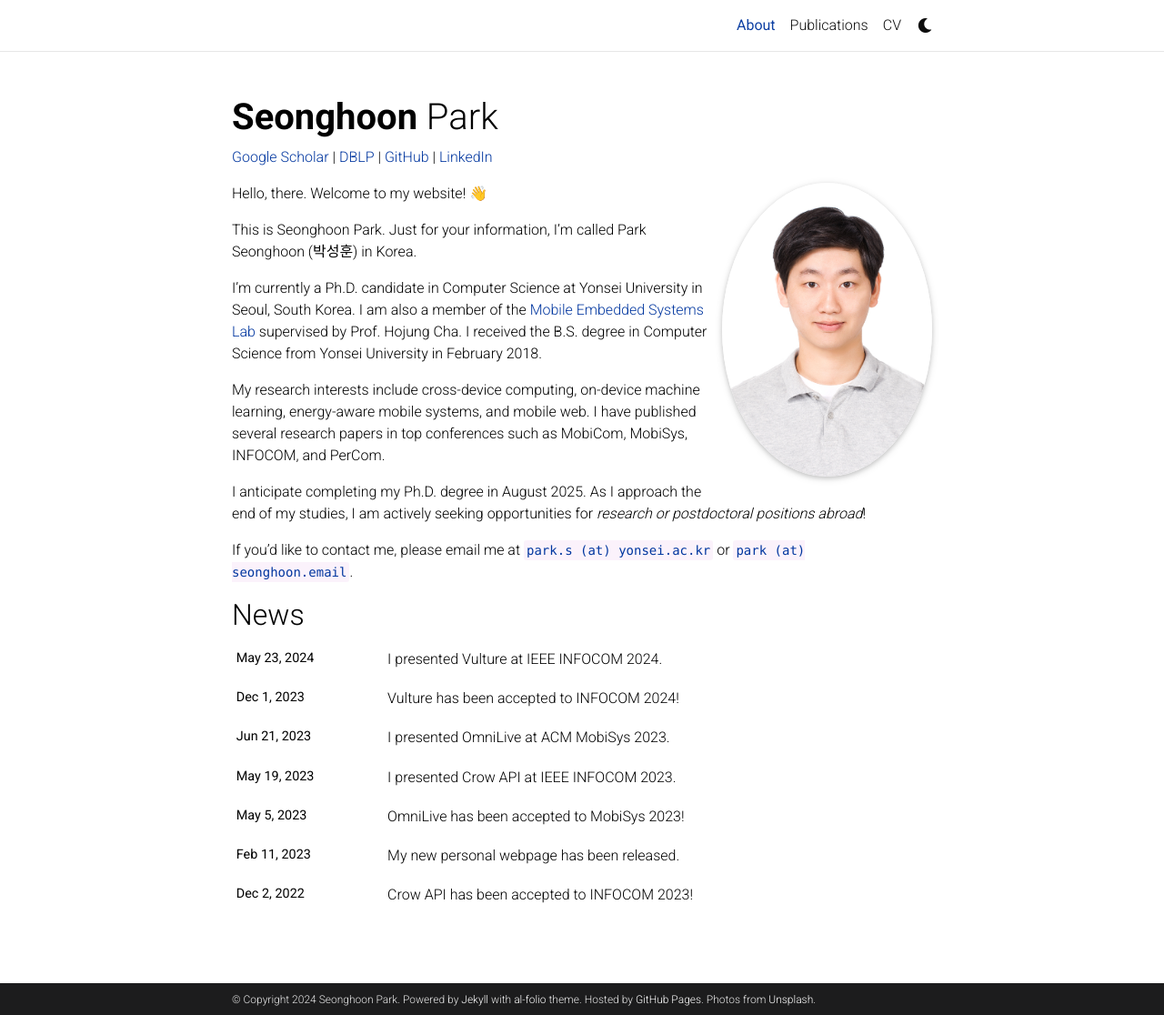
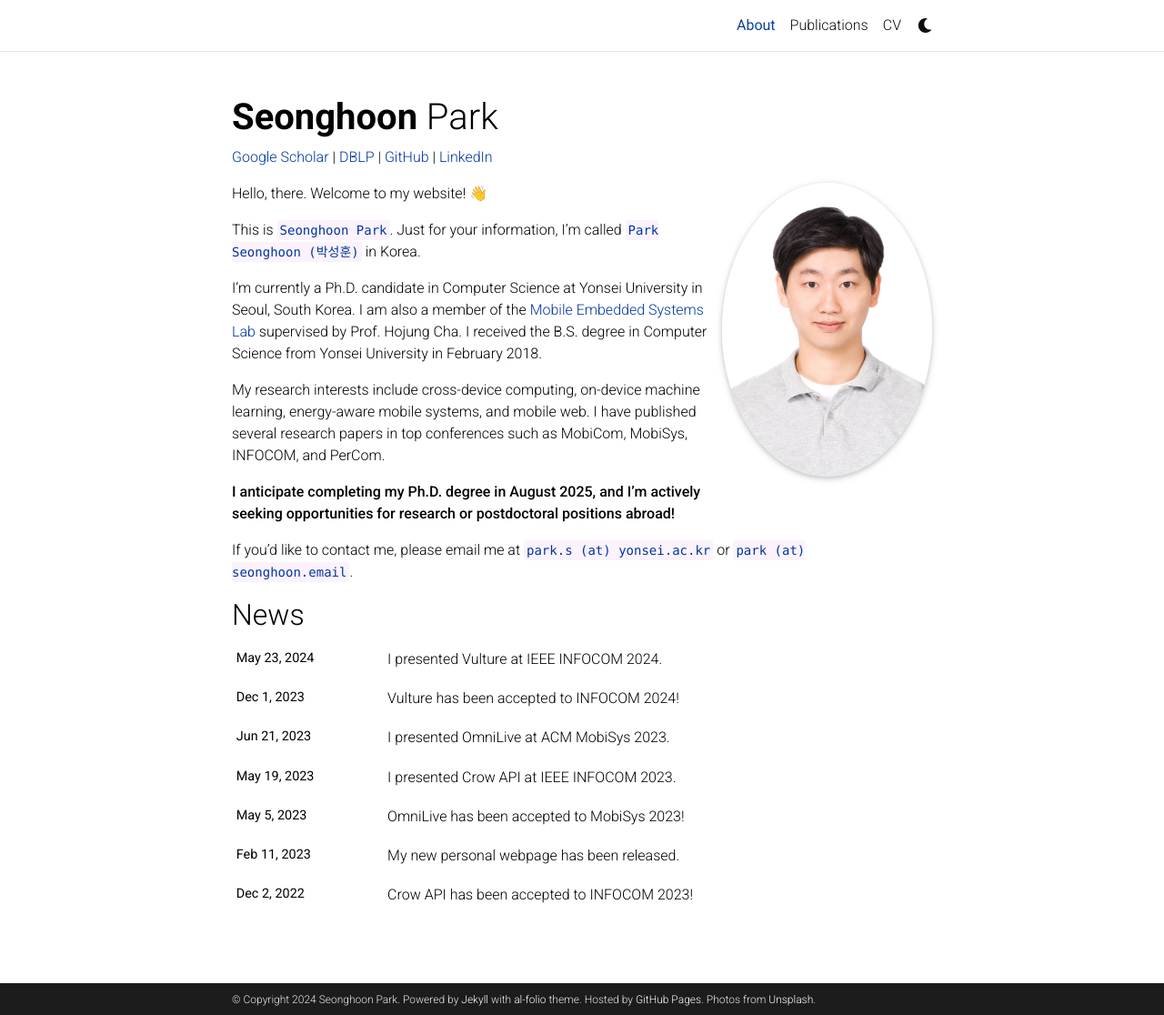
Before and after one commit to parkseonghoony/parkseonghoony.github.io, a Jekyll site: the page built from _pages/about.md, in a window 1280 px wide and 1116 px high. Shown: the whole window at 91% size. Built offline with Jekyll 4.4.1, drawn with Linux system fonts in a browser that asks for light colours; comment, search, counter and statistics services are not loaded; a style sheet for code colours, icons or effects is not loaded.

Commit message:
update about.md

```diff
--- a/_pages/about.md
+++ b/_pages/about.md
@@ -24,12 +24,12 @@ social: false  # includes social icons at the bottom of the page
 
 Hello, there. Welcome to my website! 👋
 
-This is Seonghoon Park. Just for your information, I'm called Park Seonghoon (박성훈) in Korea.
+This is `Seonghoon Park`. Just for your information, I'm called `Park Seonghoon (박성훈)` in Korea.
 
 I'm currently a Ph.D. candidate in Computer Science at Yonsei University in Seoul, South Korea. I am also a member of the [Mobile Embedded Systems Lab](https://mobed.yonsei.ac.kr) supervised by Prof. Hojung Cha. I received the B.S. degree in Computer Science from Yonsei University in February 2018.
 
 My research interests include cross-device computing, on-device machine learning, energy-aware mobile systems, and mobile web. I have published several research papers in top conferences such as MobiCom, MobiSys, INFOCOM, and PerCom.
 
-I anticipate completing my Ph.D. degree in August 2025. As I approach the end of my studies, I am actively seeking opportunities for *research or postdoctoral positions abroad*!
+**I anticipate completing my Ph.D. degree in August 2025, and I'm actively seeking opportunities for research or postdoctoral positions abroad!**
 
 If you'd like to contact me, please email me at `park.s (at) yonsei.ac.kr` or `park (at) seonghoon.email`.
```
